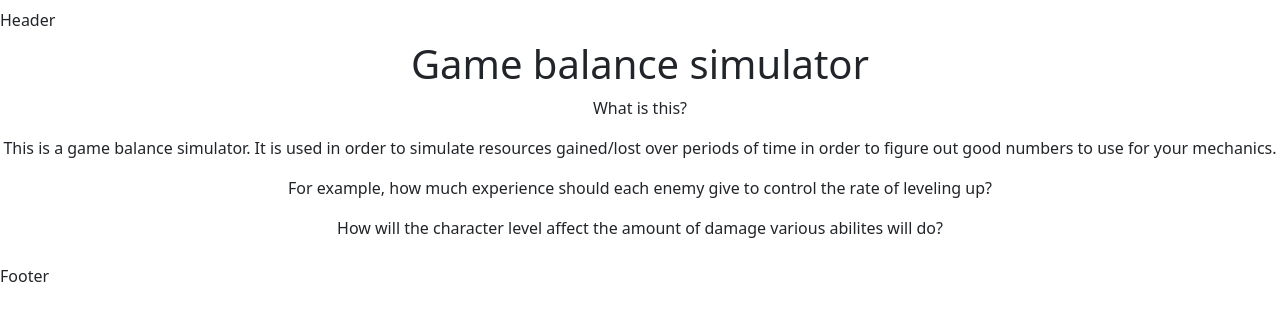
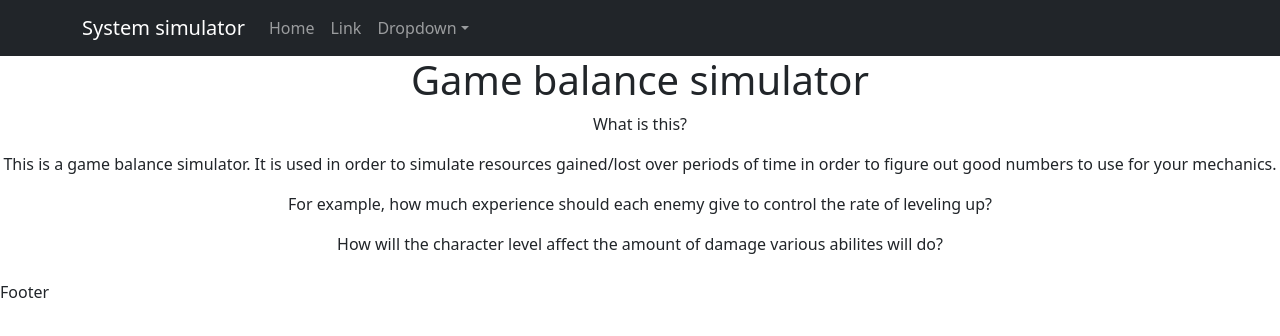
Before and after one commit to jvbridge/system-simulator, a React (Create React App) app: page / in a window 1280 px wide. Shown: the top 336 px of the page. Built offline with nearby package versions, Linux system fonts and the light colour scheme.

Commit message:
boilerplate navbar

```diff
--- a/src/components/header/index.jsx
+++ b/src/components/header/index.jsx
@@ -1,7 +1,30 @@
-import { Navbar } from "react-bootstrap";
+import { Navbar, Container, Nav, NavDropdown } from "react-bootstrap";
 
 function Header(){
-  return <Navbar>Header</Navbar>
+  return <Navbar bg="dark" variant="dark">
+    <Container>
+      <Navbar.Brand>System simulator</Navbar.Brand>
+      <Navbar.Toggle aria-controls="basic-navbar-nav"/>
+      <Navbar.Collapse id="basic-navbar-nav" >
+
+      <Nav className="me-auto">
+      <Nav.Link href="#home">Home</Nav.Link>
+            <Nav.Link href="#link">Link</Nav.Link>
+            <NavDropdown title="Dropdown" id="basic-nav-dropdown">
+              <NavDropdown.Item href="#action/3.1">Action</NavDropdown.Item>
+              <NavDropdown.Item href="#action/3.2">
+                Another action
+              </NavDropdown.Item>
+              <NavDropdown.Item href="#action/3.3">Something</NavDropdown.Item>
+              <NavDropdown.Divider />
+              <NavDropdown.Item href="#action/3.4">
+                Separated link
+              </NavDropdown.Item>
+            </NavDropdown>
+      </Nav>
+      </Navbar.Collapse>
+    </Container>
+  </Navbar>
 }
 
 export default Header
```
